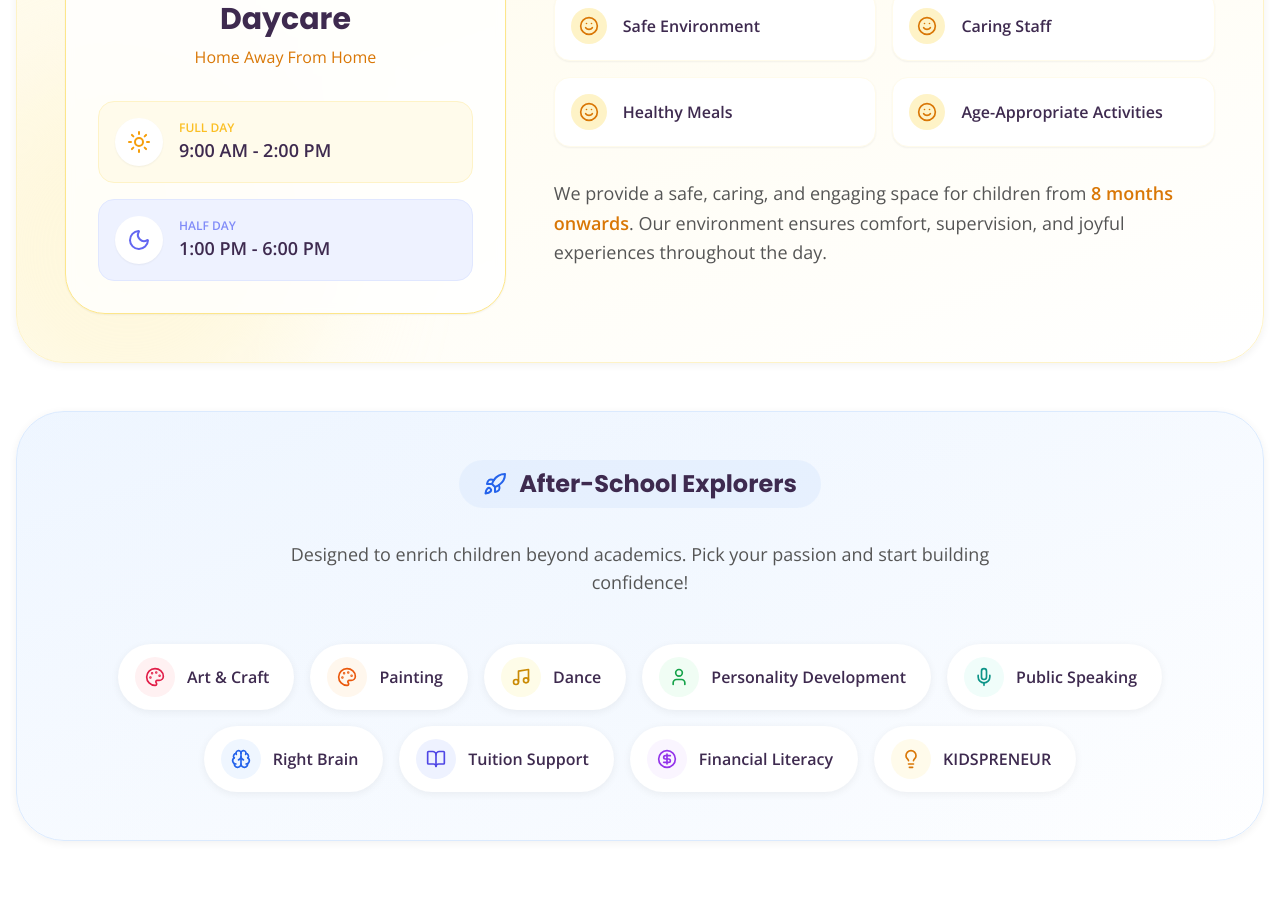
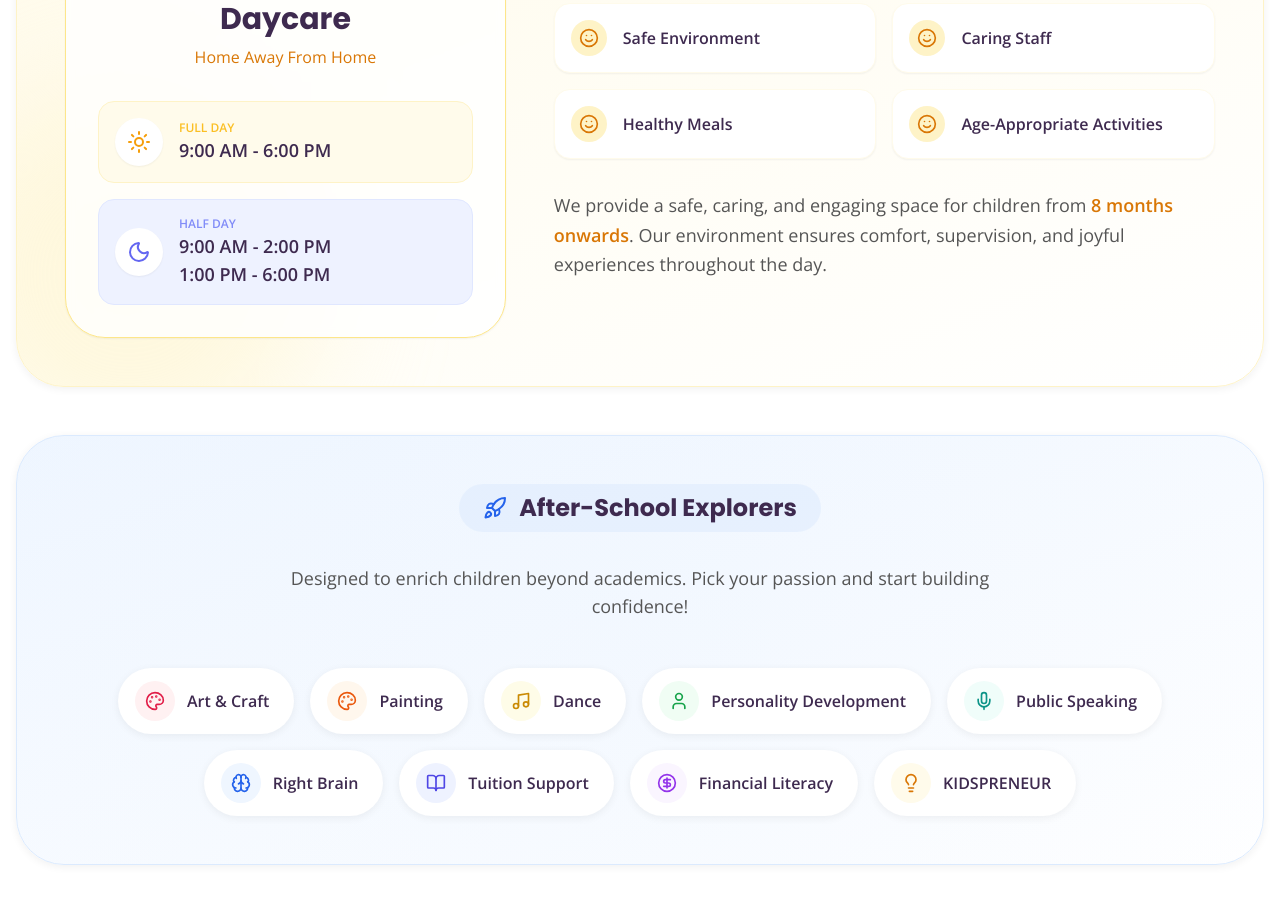
Before and after one commit to thevedatoddlers09/toddlers, a Next.js app: page /programs in a window 1280 px wide. Shown: the part 2340-3244 px from the top of the page. Built offline with nearby package versions, Linux system fonts and the light colour scheme.

Commit message:
timing update

```diff
--- a/app/programs/page.js
+++ b/app/programs/page.js
@@ -219,13 +219,14 @@ export default function ProgramsPage() {
                                         <div className="bg-white p-3 rounded-full text-amber-500 shadow-sm"><Sun size={24} /></div>
                                         <div>
                                             <div className="text-xs font-bold text-amber-400 uppercase">Full Day</div>
-                                            <div className="font-bold text-veda-text-heading text-lg">9:00 AM - 2:00 PM</div>
+                                            <div className="font-bold text-veda-text-heading text-lg">9:00 AM - 6:00 PM</div>
                                         </div>
                                     </div>
                                     <div className="bg-indigo-50 p-4 rounded-2xl border border-indigo-100 flex items-center gap-4 text-left">
                                         <div className="bg-white p-3 rounded-full text-indigo-500 shadow-sm"><Moon size={24} /></div>
                                         <div>
                                             <div className="text-xs font-bold text-indigo-400 uppercase">Half Day</div>
+                                            <div className="font-bold text-veda-text-heading text-lg">9:00 AM - 2:00 PM</div>
                                             <div className="font-bold text-veda-text-heading text-lg">1:00 PM - 6:00 PM</div>
                                         </div>
                                     </div>
```
